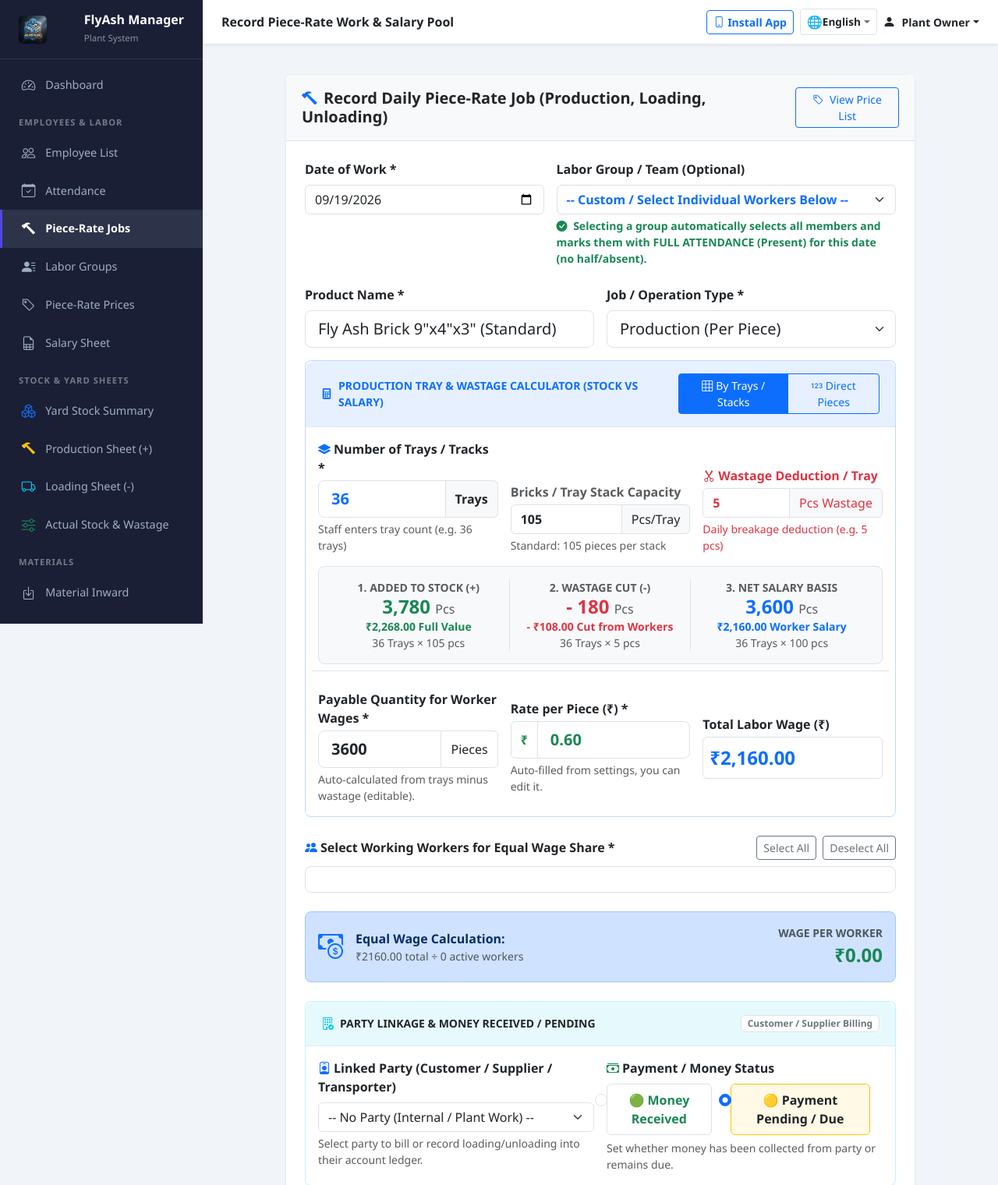
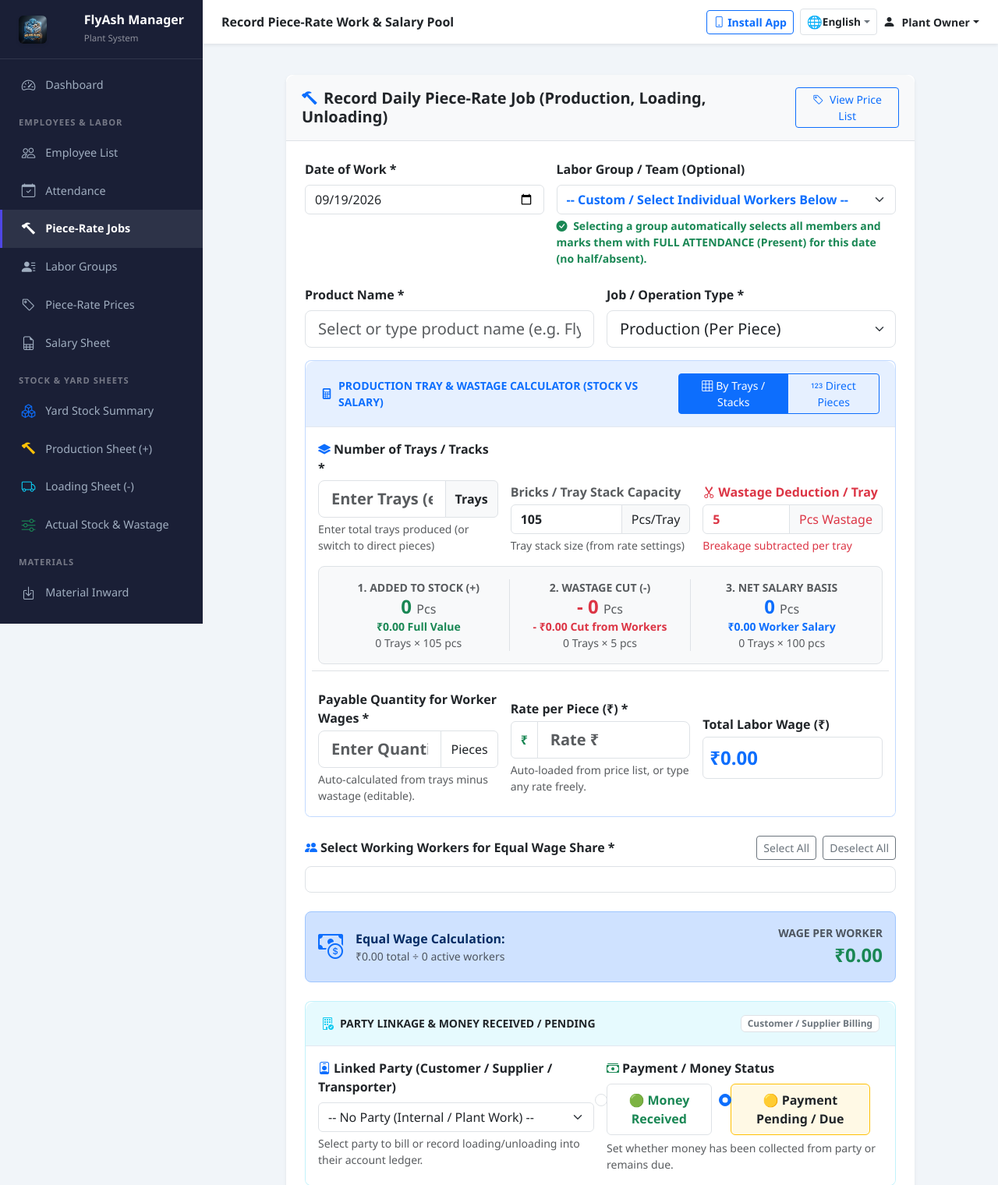
Before and after one commit to 14-Nishanth/flyash-manager, a Flask app: page /employees/job-wages/add in a window 1280 px wide. Shown: the top 1520 px of the page at 78% size. Run offline with Flask 3, Linux system fonts and the light colour scheme; a user stored in the database is signed in; data that the repository does not hold is empty; some libraries are stand-ins or nearby versions.

Commit message:
feat: remove hardcoded 36 plates and 0.6 rate defaults, enable dynamic rate matching from rate sheet, and direct number entry for loading/outward

```diff
--- a/routes/employees.py
+++ b/routes/employees.py
@@ -1103,6 +1103,13 @@ def job_wages_add():
             db.session.rollback()
             flash(f'Error recording job wage: {str(e)}', 'error')
 
+    initial_job_type = request.args.get('job_type', '')
+    initial_product_name = request.args.get('product_name', '')
+    from routes.stock import get_all_finished_products
+    available_products = get_all_finished_products()
+    if not available_products:
+        available_products = JOB_PRODUCTS
+
     return render_template('employees/job_wage_form.html',
                            entry=None,
                            employees=employees,
@@ -1111,8 +1118,10 @@ def job_wages_add():
                            rates_map=rates_map,
                            groups_map=groups_map,
                            job_types=JOB_TYPES,
-                           job_products=JOB_PRODUCTS,
-                           job_units=JOB_UNITS)
+                           job_products=available_products,
+                           job_units=JOB_UNITS,
+                           initial_job_type=initial_job_type,
+                           initial_product_name=initial_product_name)
 
 
 @bp.route('/job-wages/<int:id>/edit', methods=['GET', 'POST'])
@@ -1271,6 +1280,11 @@ def job_wages_edit(id):
             db.session.rollback()
             flash(f'Error updating job: {str(e)}', 'error')
 
+    from routes.stock import get_all_finished_products
+    available_products = get_all_finished_products()
+    if not available_products:
+        available_products = JOB_PRODUCTS
+
     return render_template('employees/job_wage_form.html',
                            entry=entry,
                            assigned_emp_ids=assigned_emp_ids,
@@ -1280,8 +1294,10 @@ def job_wages_edit(id):
                            rates_map=rates_map,
                            groups_map=groups_map,
                            job_types=JOB_TYPES,
-                           job_products=JOB_PRODUCTS,
-                           job_units=JOB_UNITS)
+                           job_products=available_products,
+                           job_units=JOB_UNITS,
+                           initial_job_type='',
+                           initial_product_name='')
 
 
 @bp.route('/job-wages/<int:id>/delete', methods=['POST'])
--- a/templates/employees/job_wage_form.html
+++ b/templates/employees/job_wage_form.html
@@ -65,8 +65,8 @@
                         <div class="col-md-6">
                             <label for="product_name" class="form-label fw-semibold">Product Name *</label>
                             <input type="text" class="form-control form-control-lg" id="product_name" name="product_name" list="prodList"
-                                   placeholder="e.g. Fly Ash Brick 9x4x3, Solid Block 6&quot;, Hollow Block 8&quot;"
-                                   value="{{ entry.product_name if entry else 'Fly Ash Brick 9"x4"x3" (Standard)' }}" required>
+                                   placeholder="Select or type product name (e.g. Fly Ash Brick 9x4x3, Solid Block 6&quot;)"
+                                   value="{{ entry.product_name if entry else (initial_product_name if initial_product_name else '') }}" required autocomplete="off">
                             <datalist id="prodList">
                                 {% for p in job_products %}
                                     <option value="{{ p }}">
@@ -78,7 +78,7 @@
                             <label for="job_type" class="form-label fw-semibold">Job / Operation Type *</label>
                             <select class="form-select form-select-lg" id="job_type" name="job_type" required>
                                 {% for jt in job_types %}
-                                    <option value="{{ jt }}" {% if entry and entry.job_type == jt %}selected{% elif not entry and 'Production' in jt %}selected{% endif %}>
+                                    <option value="{{ jt }}" {% if entry and entry.job_type == jt %}selected{% elif not entry and initial_job_type and initial_job_type in jt %}selected{% elif not entry and not initial_job_type and 'Production' in jt %}selected{% endif %}>
                                         {{ jt }}
                                     </option>
                                 {% endfor %}
@@ -109,10 +109,10 @@
                                     </label>
                                     <div class="input-group">
                                         <input type="number" step="0.1" min="0" class="form-control form-control-lg fw-bold text-primary" id="tray_count" name="tray_count"
-                                               placeholder="e.g. 36" value="{{ entry.tray_count|int if (entry and entry.tray_count) else (36 if not entry else '') }}">
+                                               placeholder="Enter Trays (e.g. 50)" value="{{ entry.tray_count|int if (entry and entry.tray_count) else '' }}">
                                         <span class="input-group-text bg-light fw-semibold">Trays</span>
                                     </div>
-                                    <div class="form-text small">Staff enters tray count (e.g. 36 trays)</div>
+                                    <div class="form-text small">Enter total trays produced (or switch to direct pieces)</div>
                                 </div>
 
                                 <div class="col-6 col-md-4">
@@ -124,7 +124,7 @@
                                                value="{{ entry.pieces_per_tray|int if (entry and entry.pieces_per_tray) else 105 }}">
                                         <span class="input-group-text bg-light">Pcs/Tray</span>
                                     </div>
-                                    <div class="form-text small">Standard: 105 pieces per stack</div>
+                                    <div class="form-text small">Tray stack size (from rate settings)</div>
                                 </div>
 
                                 <div class="col-6 col-md-4">
@@ -136,7 +136,7 @@
                                                value="{{ entry.wastage_per_tray|int if (entry and entry.wastage_per_tray is not none) else 5 }}">
                                         <span class="input-group-text bg-light text-danger">Pcs Wastage</span>
                                     </div>
-                                    <div class="form-text small text-danger">Daily breakage deduction (e.g. 5 pcs)</div>
+                                    <div class="form-text small text-danger">Breakage subtracted per tray</div>
                                 </div>
                             </div>
 
@@ -145,38 +145,50 @@
                                 <div class="row g-2 text-center align-items-center">
                                     <div class="col-4 border-end">
                                         <div class="small text-muted text-uppercase fw-semibold">1. Added to Stock (+)</div>
-                                        <div class="h4 fw-bold text-success mb-0" id="displayGrossStock">3,780 <small class="fs-6 fw-normal text-muted">Pcs</small></div>
-                                        <div class="small text-success fw-semibold" id="displayGrossAmount">₹2,268.00 Full Value</div>
-                                        <small class="text-muted d-block" id="calcGrossDetail">36 Trays × 105 pcs</small>
+                                        <div class="h4 fw-bold text-success mb-0" id="displayGrossStock">
+                                            {{ "{:,.0f}".format(entry.gross_quantity) if (entry and entry.gross_quantity) else '0' }} <small class="fs-6 fw-normal text-muted">Pcs</small>
+                                        </div>
+                                        <div class="small text-success fw-semibold" id="displayGrossAmount">
+                                            ₹{{ "{:,.2f}".format(entry.gross_amount) if (entry and entry.gross_amount) else '0.00' }} Full Value
+                                        </div>
+                                        <small class="text-muted d-block" id="calcGrossDetail">0 Trays × 105 pcs</small>
                                     </div>
                                     <div class="col-4 border-end">
                                         <div class="small text-muted text-uppercase fw-semibold">2. Wastage Cut (-)</div>
-                                        <div class="h4 fw-bold text-danger mb-0" id="displayWastage">- 180 <small class="fs-6 fw-normal text-muted">Pcs</small></div>
-                                        <div class="small text-danger fw-semibold" id="displayWastageAmount">- ₹108.00 Cut from Workers</div>
-                                        <small class="text-muted d-block" id="calcWastageDetail">36 Trays × 5 pcs</small>
+                                        <div class="h4 fw-bold text-danger mb-0" id="displayWastage">
+                                            - {{ "{:,.0f}".format(entry.total_wastage) if (entry and entry.total_wastage) else '0' }} <small class="fs-6 fw-normal text-muted">Pcs</small>
+                                        </div>
+                                        <div class="small text-danger fw-semibold" id="displayWastageAmount">
+                                            - ₹{{ "{:,.2f}".format(entry.wastage_amount) if (entry and entry.wastage_amount) else '0.00' }} Cut from Workers
+                                        </div>
+                                        <small class="text-muted d-block" id="calcWastageDetail">0 Trays × 5 pcs</small>
                                     </div>
                                     <div class="col-4">
                                         <div class="small text-muted text-uppercase fw-semibold">3. Net Salary Basis</div>
-                                        <div class="h4 fw-bold text-primary mb-0" id="displayWagePayable">3,600 <small class="fs-6 fw-normal text-muted">Pcs</small></div>
-                                        <div class="small text-primary fw-semibold" id="displayNetSalary">₹2,160.00 Worker Salary</div>
-                                        <small class="text-muted d-block">36 Trays × 100 pcs</small>
+                                        <div class="h4 fw-bold text-primary mb-0" id="displayWagePayable">
+                                            {{ "{:,.0f}".format(entry.quantity) if (entry and entry.quantity) else '0' }} <small class="fs-6 fw-normal text-muted">Pcs</small>
+                                        </div>
+                                        <div class="small text-primary fw-semibold" id="displayNetSalary">
+                                            ₹{{ "{:,.2f}".format(entry.total_amount) if (entry and entry.total_amount) else '0.00' }} Worker Salary
+                                        </div>
+                                        <small class="text-muted d-block" id="calcNetDetail">0 Trays × 100 pcs</small>
                                     </div>
                                 </div>
                             </div>
 
                             <!-- Hidden / Calculated Data Fields -->
-                            <input type="hidden" id="gross_quantity" name="gross_quantity" value="{{ entry.gross_quantity if entry else 3780 }}">
-                            <input type="hidden" id="total_wastage" name="total_wastage" value="{{ entry.total_wastage if entry else 180 }}">
+                            <input type="hidden" id="gross_quantity" name="gross_quantity" value="{{ entry.gross_quantity if (entry and entry.gross_quantity) else '' }}">
+                            <input type="hidden" id="total_wastage" name="total_wastage" value="{{ entry.total_wastage if (entry and entry.total_wastage) else '' }}">
 
                             <!-- Quantity & Rate Row -->
                             <div class="row g-3 align-items-center mt-2 pt-2 border-top">
                                 <div class="col-12 col-md-4" id="directQtyCol">
-                                    <label for="quantity" class="form-label fw-bold text-dark mb-1">
+                                    <label for="quantity" class="form-label fw-bold text-dark mb-1" id="quantityFieldLabel">
                                         Payable Quantity for Worker Wages *
                                     </label>
                                     <div class="input-group">
                                         <input type="number" step="1" min="1" class="form-control form-control-lg fw-bold" id="quantity" name="quantity"
-                                               placeholder="e.g. 3600" value="{{ entry.quantity|int if entry else 3600 }}" required>
+                                               placeholder="Enter Quantity (e.g. 1000)" value="{{ entry.quantity|int if (entry and entry.quantity) else '' }}" required>
                                         <span class="input-group-text bg-white" id="unitText">Pieces</span>
                                     </div>
                                     <div class="form-text small" id="qtyHelpText">Auto-calculated from trays minus wastage (editable).</div>
@@ -187,15 +199,15 @@
                                     <div class="input-group">
                                         <span class="input-group-text bg-white fw-bold text-success">₹</span>
                                         <input type="number" step="0.01" min="0" class="form-control form-control-lg fw-bold text-success" id="rate_per_unit" name="rate_per_unit"
-                                               placeholder="0.60" value="{{ entry.rate_per_unit if entry else '0.60' }}" required>
+                                               placeholder="Rate ₹" value="{{ entry.rate_per_unit if (entry and entry.rate_per_unit) else '' }}" required>
                                     </div>
-                                    <div class="form-text small text-muted">Auto-filled from settings, you can edit it.</div>
+                                    <div class="form-text small text-muted">Auto-loaded from price list, or type any rate freely.</div>
                                 </div>
 
                                 <div class="col-6 col-md-4">
                                     <label class="form-label fw-semibold text-dark mb-1">Total Labor Wage (₹)</label>
                                     <div class="fs-4 fw-bold text-primary p-2 bg-white rounded border" id="totalAmountDisplay">
-                                        ₹{{ "{:,.2f}".format(entry.total_amount) if entry else '0.00' }}
+                                        ₹{{ "{:,.2f}".format(entry.total_amount) if (entry and entry.total_amount) else '0.00' }}
                                     </div>
                                 </div>
                             </div>
@@ -437,9 +449,9 @@ document.addEventListener('DOMContentLoaded', function() {
         const wasteAmt = wastage * rate;
         const netAmt = payable * rate;
 
-        grossQtyInput.value = gross;
-        totalWastageInput.value = wastage;
-        qtyInput.value = payable;
+        grossQtyInput.value = trays > 0 ? gross : '';
+        totalWastageInput.value = trays > 0 ? wastage : '';
+        qtyInput.value = trays > 0 ? payable : '';
 
         displayGrossStock.innerHTML = `${gross.toLocaleString()} <small class="fs-6 fw-normal text-muted">Pcs</small>`;
         displayWastage.innerHTML = `- ${wastage.toLocaleString()} <small class="fs-6 fw-normal text-muted">Pcs</small>`;
@@ -455,12 +467,31 @@ document.addEventListener('DOMContentLoaded', function() {
         recalculate();
     }
 
-    // Auto rate lookup
-    function updateRateFromSettings() {
+    // Auto rate lookup & mode toggle
+    function updateRateFromSettings(isManual = false) {
         const prod = prodInput.value.trim();
         const job = jobTypeSelect.value.trim();
         const key = `${prod}___${job}`;
+        const isProdJob = job.toLowerCase().includes('production');
 
+        // Automatically switch mode:
+        // Production -> Trays / Stacks Mode
+        // Loading / Unloading / Other -> Direct Quantity Mode
+        if (isProdJob) {
+            if (!modeDirectRadio.checked || isManual) {
+                modeTrayRadio.checked = true;
+                trayInputsRow.classList.remove('d-none');
+                traySummaryBanner.classList.remove('d-none');
+                qtyHelpText.innerText = "Auto-calculated from trays minus wastage (editable).";
+            }
+        } else {
+            modeDirectRadio.checked = true;
+            trayInputsRow.classList.add('d-none');
+            traySummaryBanner.classList.add('d-none');
+            qtyHelpText.innerText = "Enter direct quantity loaded / handled.";
+        }
+
+        // Auto-match rate, capacity, and wastage from Job Rate Settings
         if (ratesMap[key]) {
             rateInput.value = ratesMap[key].rate;
             unitText.innerText = ratesMap[key].unit || 'Pieces';
@@ -472,14 +503,11 @@ document.addEventListener('DOMContentLoaded', function() {
             }
         }
 
-        // Auto toggle tray calculator for Production
-        if (job.toLowerCase().includes('production') && !modeDirectRadio.checked) {
-            modeTrayRadio.checked = true;
-            trayInputsRow.classList.remove('d-none');
-            traySummaryBanner.classList.remove('d-none');
+        if (isTrayMode()) {
+            recalcTrays();
+        } else {
+            recalculate();
         }
-
-        recalcTrays();
         checkDuplicate();
     }
 
@@ -550,8 +578,8 @@ document.addEventListener('DOMContentLoaded', function() {
     wastagePerTrayInput.addEventListener('input', recalcTrays);
 
     dateInput.addEventListener('change', checkDuplicate);
-    prodInput.addEventListener('input', updateRateFromSettings);
-    jobTypeSelect.addEventListener('change', updateRateFromSettings);
+    prodInput.addEventListener('input', () => updateRateFromSettings());
+    jobTypeSelect.addEventListener('change', () => updateRateFromSettings(true));
     qtyInput.addEventListener('input', recalculate);
     rateInput.addEventListener('input', recalculate);
     empCheckboxes.forEach(cb => cb.addEventListener('change', recalculate));
@@ -597,10 +625,17 @@ document.addEventListener('DOMContentLoaded', function() {
 
     // Initial check & run
     togglePaymentStatusUI();
-    if (isTrayMode() && trayCountInput.value) {
-        recalcTrays();
+    const currentJob = jobTypeSelect.value.trim();
+    const isEditWithTrays = {{ 'true' if (entry and entry.tray_count and entry.tray_count > 0) else 'false' }};
+    if (!currentJob.toLowerCase().includes('production') && !isEditWithTrays) {
+        modeDirectRadio.checked = true;
+        toggleTrayMode();
     } else {
-        recalculate();
+        if (isTrayMode() && trayCountInput.value) {
+            recalcTrays();
+        } else {
+            updateRateFromSettings();
+        }
     }
     checkDuplicate();
 });
```
